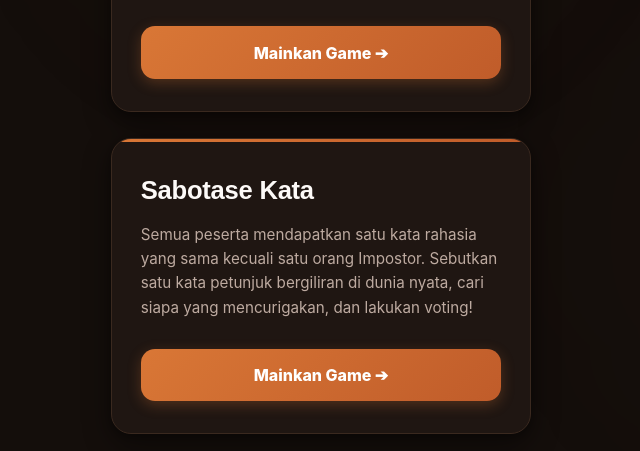
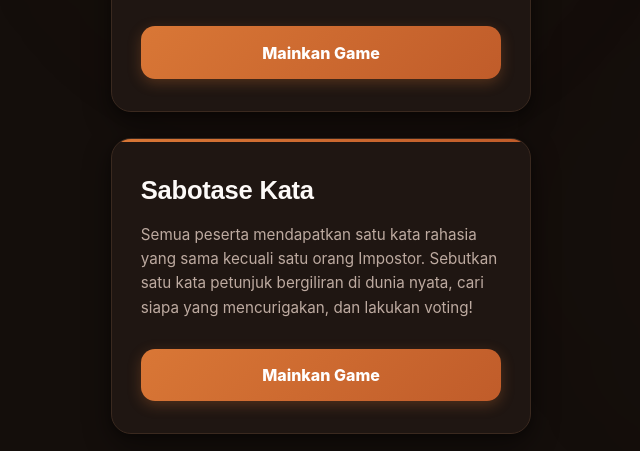
Before and after one commit to joynard/ib-cg, a website: page index.html in a window 1280 px wide. Shown: the part 327-778 px from the top of the page, 319-959 px from the left. Drawn offline with Linux system fonts and the light colour scheme.

Commit message:
fix(portal): remove arrow icon from game cards action button

```diff
--- a/index.html
+++ b/index.html
@@ -42,7 +42,7 @@
             </p>
           </div>
           <div class="card-actions">
-            <a href="anonymous-box.html" class="btn-play">Mainkan Game ➔</a>
+            <a href="anonymous-box.html" class="btn-play">Mainkan Game</a>
           </div>
         </article>
       </noscript>
--- a/portal.js
+++ b/portal.js
@@ -64,7 +64,7 @@ class GamePortal {
         </div>
 
         <div class="card-actions">
-          <a href="${encodeURI(game.url)}" class="btn-play">${escapeHTML(game.btnLabel || 'Mainkan Game')} ➔</a>
+          <a href="${encodeURI(game.url)}" class="btn-play">${escapeHTML(game.btnLabel || 'Mainkan Game')}</a>
         </div>
       `;
 
```
